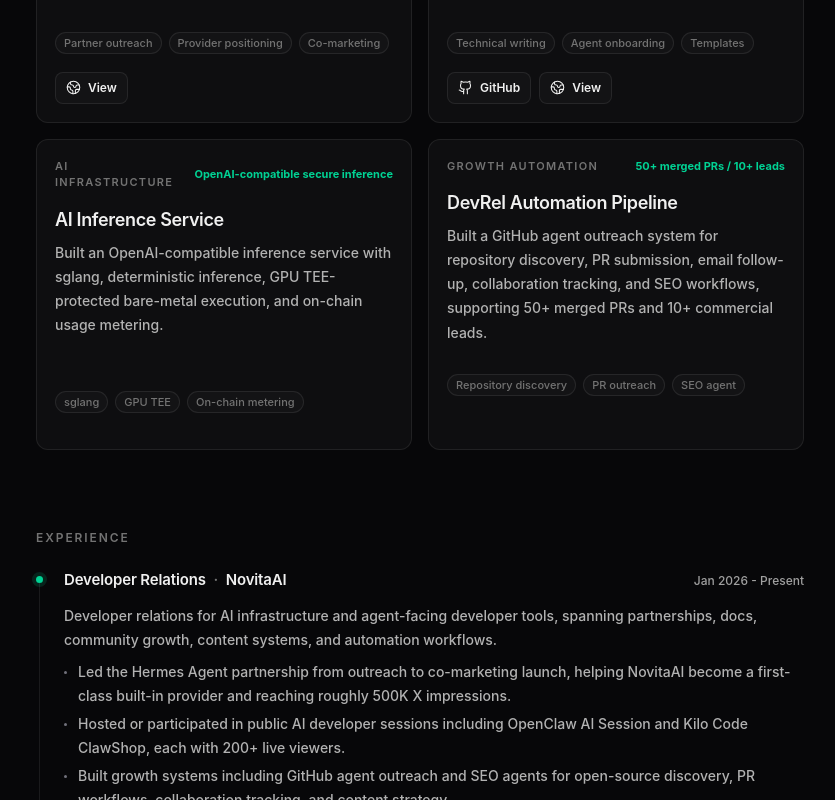
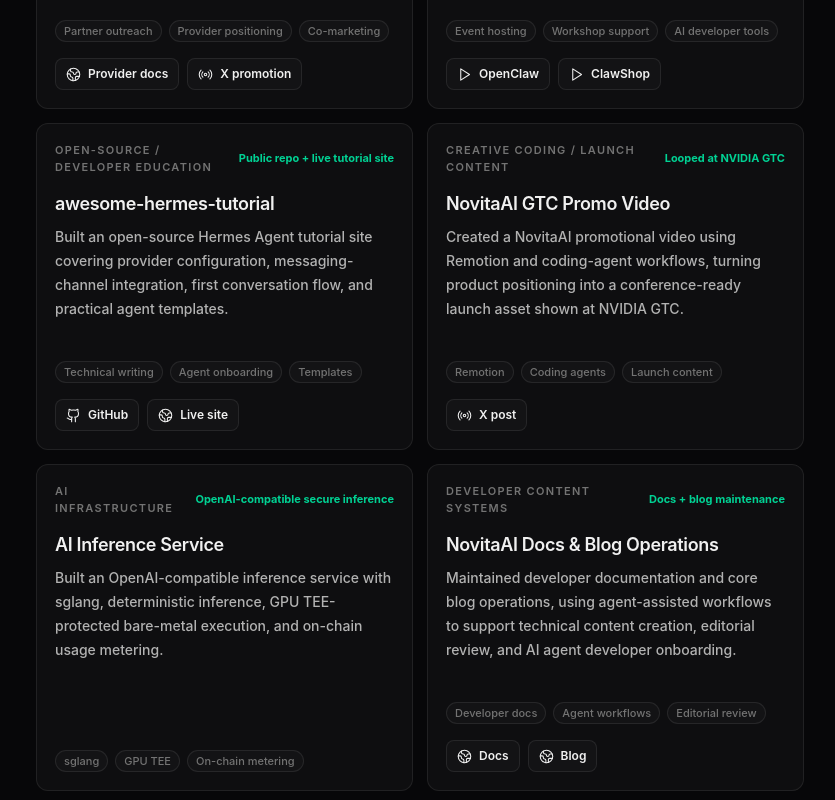
Before and after one commit to Alex-yang00/Alex, a React (Vite) app: page / in a window 1280 px wide. Shown: the part 1320-2120 px from the top of the page, without its empty margins (220-1055 px from the left). Built offline with nearby package versions, Linux system fonts and the light colour scheme; no server answers; a web font is replaced by a local one.

Commit message:
Expand public project case studies

```diff
--- a/src/components/ProjectCard.tsx
+++ b/src/components/ProjectCard.tsx
@@ -1,9 +1,16 @@
-import { Github, Globe2 } from "lucide-react";
+import { Github, Globe2, Play, Radio } from "lucide-react";
 import type { PointerEvent } from "react";
 import type { Project } from "../data/projects";
 
 type ProjectCardProps = {
   project: Project;
+};
+
+const icons = {
+  github: Github,
+  social: Radio,
+  video: Play,
+  website: Globe2,
 };
 
 export function ProjectCard({ project }: ProjectCardProps) {
@@ -40,20 +47,20 @@
         ))}
       </div>
 
-      <div className="project-links">
-            {project.github ? (
-              <a href={project.github} aria-label={`${project.name} GitHub`} target="_blank" rel="noreferrer">
-                <Github aria-hidden="true" />
-                GitHub
+      {project.links?.length ? (
+        <div className="project-links">
+          {project.links.map((link) => {
+            const Icon = icons[link.type ?? "website"];
+
+            return (
+              <a key={`${project.name}-${link.href}`} href={link.href} target="_blank" rel="noreferrer">
+                <Icon aria-hidden="true" />
+                {link.label}
               </a>
-            ) : null}
-            {project.website ? (
-              <a href={project.website} aria-label={`${project.name} website`} target="_blank" rel="noreferrer">
-                <Globe2 aria-hidden="true" />
-                View
-              </a>
-            ) : null}
-      </div>
+            );
+          })}
+        </div>
+      ) : null}
     </article>
   );
 }
--- a/src/data/projects.ts
+++ b/src/data/projects.ts
@@ -3,8 +3,11 @@
   category: string;
   outcome: string;
   description: string;
-  github?: string;
-  website?: string;
+  links?: Array<{
+    label: string;
+    href: string;
+    type?: "github" | "video" | "website" | "social";
+  }>;
   tech: string[];
 };
 
@@ -15,8 +18,39 @@
     outcome: "500K X impressions",
     description:
       "Owned the outreach, relationship building, provider positioning, and co-marketing launch that made NovitaAI a first-class built-in provider for Hermes Agent, reaching roughly 500K X impressions.",
-    website: "https://hermes-agent.nousresearch.com/docs/integrations/providers",
+    links: [
+      {
+        label: "Provider docs",
+        href: "https://hermes-agent.nousresearch.com/docs/integrations/providers",
+        type: "website",
+      },
+      {
+        label: "X promotion",
+        href: "https://x.com/NousResearch/status/2055051105432752509",
+        type: "social",
+      },
+    ],
     tech: ["Partner outreach", "Provider positioning", "Co-marketing"],
+  },
+  {
+    name: "OpenClaw + Kilo Code ClawShop",
+    category: "Live Sessions / Community Workshops",
+    outcome: "200+ live viewers each",
+    description:
+      "Led the OpenClaw AI Session process as NovitaAI DevRel and participated in Kilo Code's ClawShop, turning live developer sessions into public proof for AI agent tooling and community education.",
+    links: [
+      {
+        label: "OpenClaw",
+        href: "https://www.youtube.com/watch?v=DB8Jv1D3bYc&t=2557s",
+        type: "video",
+      },
+      {
+        label: "ClawShop",
+        href: "https://www.youtube.com/watch?v=4sMvgStBsW4&t=1007s",
+        type: "video",
+      },
+    ],
+    tech: ["Event hosting", "Workshop support", "AI developer tools"],
   },
   {
     name: "awesome-hermes-tutorial",
@@ -24,9 +58,34 @@
     outcome: "Public repo + live tutorial site",
     description:
       "Built an open-source Hermes Agent tutorial site covering provider configuration, messaging-channel integration, first conversation flow, and practical agent templates.",
-    github: "https://github.com/Alex-yang00/awesome-hermes-tutorial",
-    website: "https://awesome-hermes-tutorial.vercel.app",
+    links: [
+      {
+        label: "GitHub",
+        href: "https://github.com/Alex-yang00/awesome-hermes-tutorial",
+        type: "github",
+      },
+      {
+        label: "Live site",
+        href: "https://awesome-hermes-tutorial.vercel.app",
+        type: "website",
+      },
+    ],
     tech: ["Technical writing", "Agent onboarding", "Templates"],
+  },
+  {
+    name: "NovitaAI GTC Promo Video",
+    category: "Creative Coding / Launch Content",
+    outcome: "Looped at NVIDIA GTC",
+    description:
+      "Created a NovitaAI promotional video using Remotion and coding-agent workflows, turning product positioning into a conference-ready launch asset shown at NVIDIA GTC.",
+    links: [
+      {
+        label: "X post",
+        href: "https://x.com/Agent_Crafter/status/2055624457293893648",
+        type: "social",
+      },
+    ],
+    tech: ["Remotion", "Coding agents", "Launch content"],
   },
   {
     name: "AI Inference Service",
@@ -37,6 +96,26 @@
     tech: ["sglang", "GPU TEE", "On-chain metering"],
   },
   {
+    name: "NovitaAI Docs & Blog Operations",
+    category: "Developer Content Systems",
+    outcome: "Docs + blog maintenance",
+    description:
+      "Maintained developer documentation and core blog operations, using agent-assisted workflows to support technical content creation, editorial review, and AI agent developer onboarding.",
+    links: [
+      {
+        label: "Docs",
+        href: "https://novita.ai/docs/guides/introduction",
+        type: "website",
+      },
+      {
+        label: "Blog",
+        href: "https://blogs.novita.ai/",
+        type: "website",
+      },
+    ],
+    tech: ["Developer docs", "Agent workflows", "Editorial review"],
+  },
+  {
     name: "DevRel Automation Pipeline",
     category: "Growth Automation",
     outcome: "50+ merged PRs / 10+ leads",
--- a/src/styles.css
+++ b/src/styles.css
@@ -752,11 +752,13 @@
 .projects {
   display: grid;
   grid-template-columns: repeat(2, minmax(0, 1fr));
-  gap: 16px;
+  gap: 14px;
 }
 
 .project-card {
   min-width: 0;
+  display: flex;
+  flex-direction: column;
   border: 1px solid var(--line);
   border-radius: 12px;
   background: var(--panel-2);
@@ -808,7 +810,8 @@
 }
 
 .project-card p {
-  min-height: 132px;
+  flex: 1 1 auto;
+  min-height: 118px;
   margin: 0;
   color: var(--soft);
   font-size: 14px;
@@ -838,7 +841,7 @@
   display: flex;
   flex-wrap: wrap;
   gap: 8px;
-  margin-top: 18px;
+  margin-top: 16px;
 }
 
 .project-links a {
```
